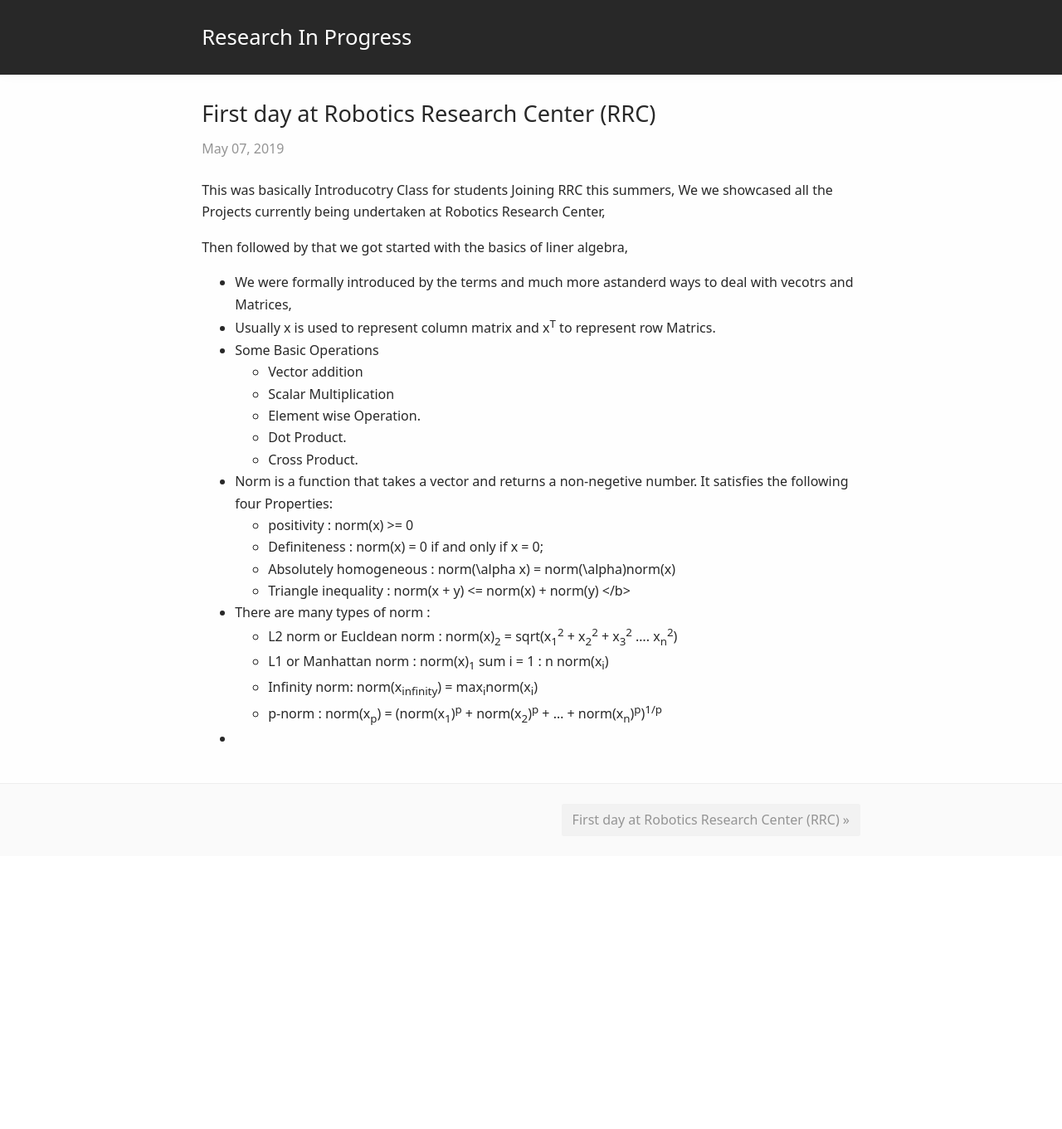
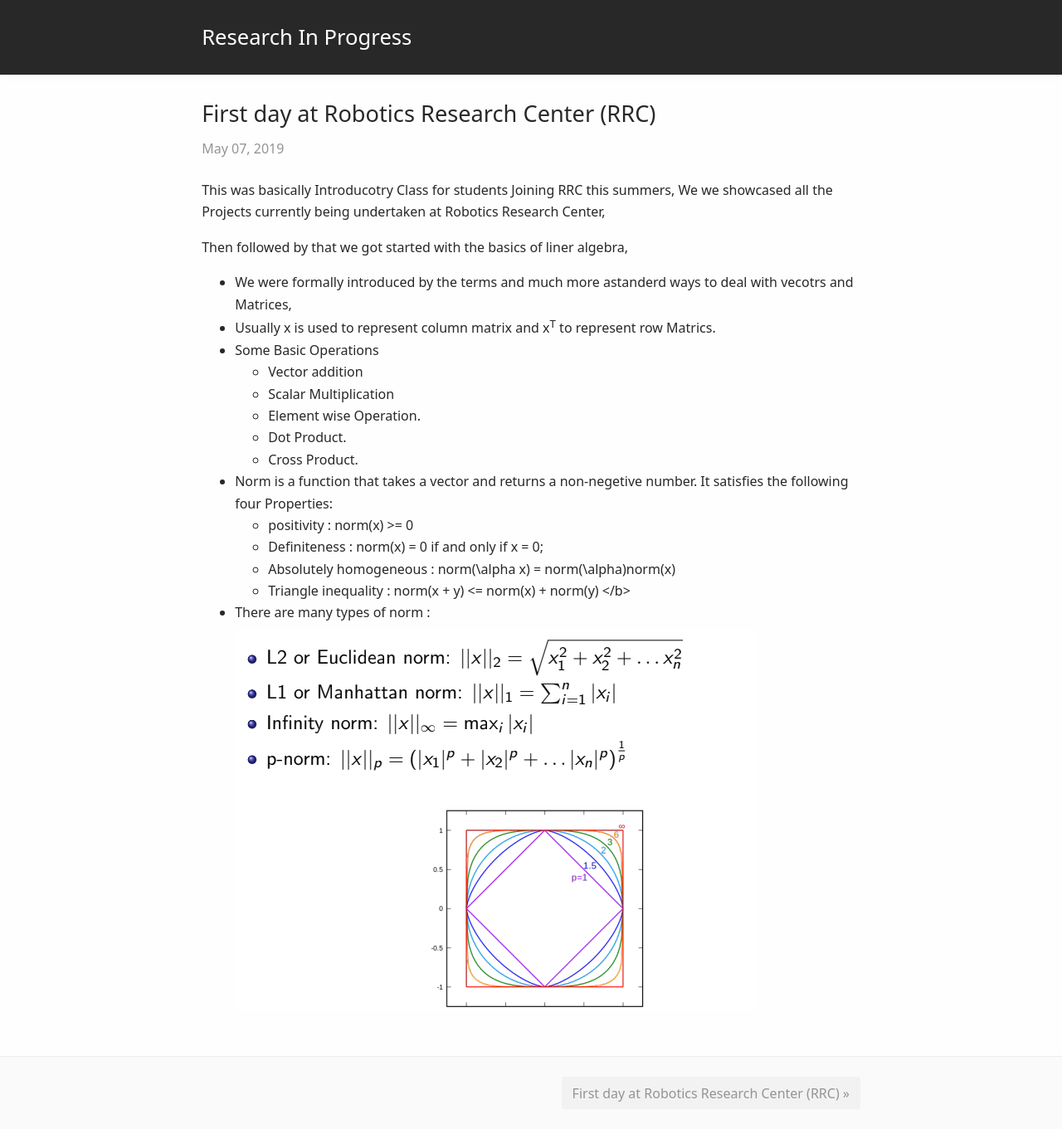
Before and after one commit to AnuragSahu/Research_In_Progress, a Jekyll site: the page built from _posts/2019-05-07-Introduction-to-Linear-Algerbra.md, in a window 1280 px wide. Shown: the whole page at 83% size. Built offline with Jekyll 4.4.1, drawn with Linux system fonts in a browser that asks for light colours; our own code applies the rules of GitHub Pages for plain Markdown files; before the commit the page ends 1032 px from its top, so only the background shows below that.

Commit message:
Image used

```diff
--- a/_posts/2019-05-07-Introduction-to-Linear-Algerbra.md
+++ b/_posts/2019-05-07-Introduction-to-Linear-Algerbra.md
@@ -22,9 +22,4 @@ Then followed by that we got started with the basics of liner algebra,
 </b>
 
 - There are many types of norm :
-	- L2 norm or Eucldean norm : norm(x)<sub>2</sub> = sqrt(x<sub>1</sub><sup>2</sup> + x<sub>2</sub><sup>2</sup> + x<sub>3</sub><sup>2</sup> .... x<sub>n</sub><sup>2</sup>)
-	- L1 or Manhattan norm : norm(x)<sub>1</sub>  sum i = 1 : n norm(x<sub>i</sub>)
-	- Infinity norm: norm(x<sub>infinity</sub>) = max<sub>i</sub>norm(x<sub>i</sub>)
-	- p-norm : norm(x<sub>p</sub>) = (norm(x<sub>1</sub>)<sup>p</sup> + norm(x<sub>2</sub>)<sup>p</sup> + ... + norm(x<sub>n</sub>)<sup>p</sup>)<sup>1/p</sup>
-
--
+	![Alt Text](/screenshots/normTypes.png)
```
Also changed, not shown: screenshots/normTypes.png (added).
